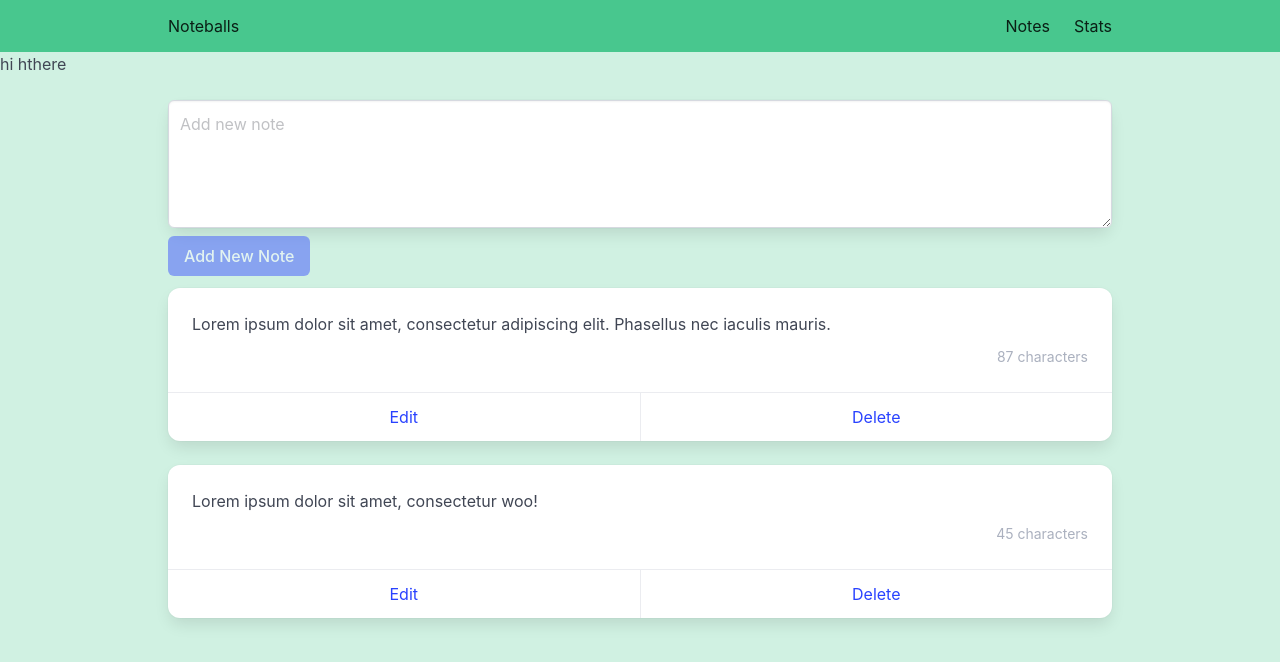
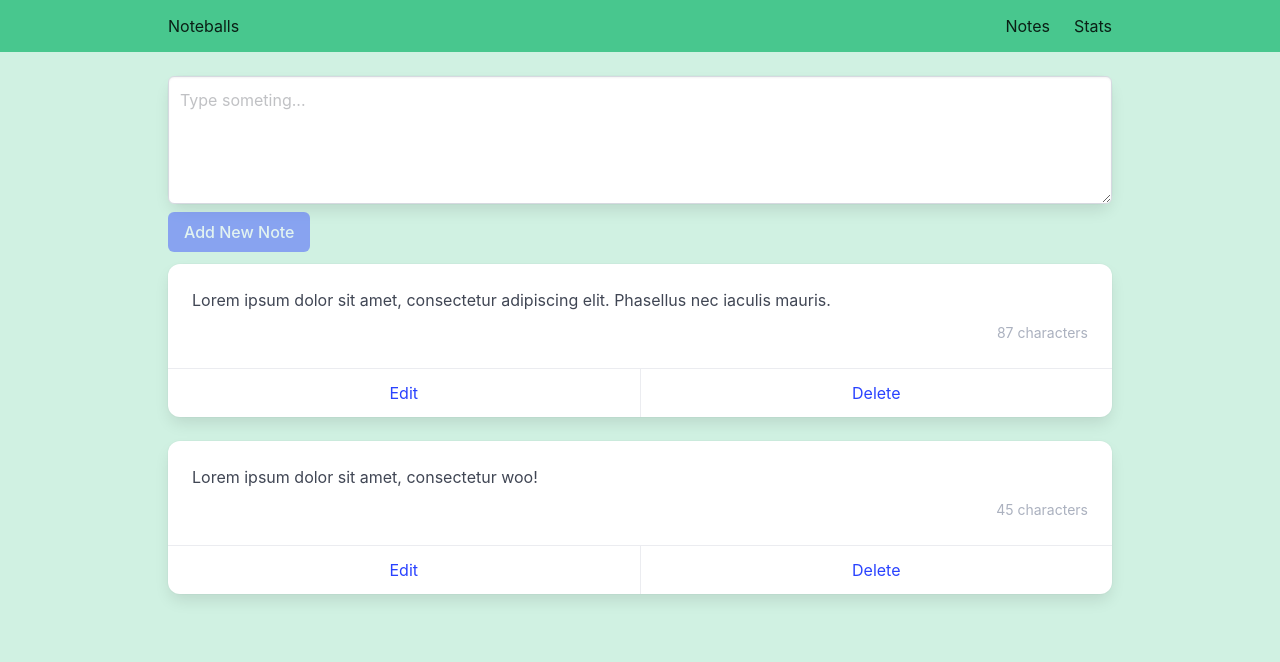
Before and after one commit to amanullahmd/noteballs-composition-API, a Vue app: page / in a window 1280 px wide. Shown: the top 662 px of the page. Built offline with nearby package versions, Linux system fonts and the light colour scheme.

Commit message:
add getcontent getter

```diff
--- a/src/App.vue
+++ b/src/App.vue
@@ -4,7 +4,6 @@ import navbar from './components/layout/navbar.vue'
 
 <template>
   <navbar />
-  <h6>hi hthere</h6>
   <div class="container is-max-desktop px-2 py-4">
     <RouterView />
   </div>
--- /dev/null
+++ b/src/components/Notes/AddEditNote.vue
@@ -0,0 +1,49 @@
+<template>
+  <div class="my-2">
+    <div class="field card">
+      <div class="field">
+        <div class="control">
+          <textarea
+            class="textarea"
+            @input="$emit('update:modelValue', $event.target.value)"
+            ref="textAreaRef"
+            :value="modelValue"
+            :placeholder="placeholder"
+          ></textarea>
+        </div>
+      </div>
+    </div>
+  </div>
+
+  <div class="field is-grouped">
+    <div class="control">
+      <slot name="buttons"> </slot>
+    </div>
+  </div>
+</template>
+
+<script setup>
+import { ref } from 'vue'
+
+const textAreaRef = ref(null)
+const props = defineProps({
+  modelValue: {
+    type: String,
+    required: true
+  },
+  placeholder: {
+    type: String,
+    default: 'Type someting...'
+  }
+})
+
+const emit = defineEmits(['update:modelValue'])
+
+const focusTextArea = () => {
+  textAreaRef.value.focus()
+}
+
+defineExpose({
+  focusTextArea
+})
+</script>
--- a/src/stores/storeNotes.js
+++ b/src/stores/storeNotes.js
@@ -28,5 +28,13 @@ export const useStoreNotes = defineStore('StoreNotes', {
     deleteNote(deleteNoteId) {
       this.notes = this.notes.filter((note) => note.id !== deleteNoteId)
     }
+  },
+  getters: {
+    getNoteContent: (state) => {
+      return (noteId) => {
+        const note = state.notes.find(note => note.id === noteId)
+        return note ? note.content : null
+      }
+    }
   }
 })
--- a/src/view/ViewEditNote.vue
+++ b/src/view/ViewEditNote.vue
@@ -1,6 +1,23 @@
 <template>
   <div class="edit-note">
-    <p>Edit note {{ $route.params.id }} </p>
+    <AddEditNote v-model="noteContent" placeholder="Edit Note" ref="addEditNoteRef">
+      <template #buttons>
+        <button :disabled="!noteContent" class="button is-link has-background-link">Save Note</button>
+        <RouterLink :to="{name: 'home'}" class="button is-link has-background-dark ml-2">Cancel</RouterLink to="/">
+      </template>
+    </AddEditNote>
   </div>
 </template>
-<script setup></script>
+<script setup>
+import { ref } from 'vue';
+import { useRoute } from 'vue-router';
+import AddEditNote from '@/components/Notes/AddEditNote.vue';
+import { useStoreNotes } from '@/stores/storeNotes';
+
+const route = useRoute()
+const noteContent = ref('')
+const noteStore = useStoreNotes()
+
+noteContent.value = noteStore.getNoteContent(route.params.id)
+
+</script>
--- a/src/view/ViewNotes.vue
+++ b/src/view/ViewNotes.vue
@@ -1,23 +1,10 @@
 <template>
   <div class="notes">
-    <div class="my-2">
-      <div class="field card">
-        <div class="control">
-          <textarea
-            class="textarea"
-            v-model="newNote"
-            ref="newNoteRef"
-            placeholder="Add new note"
-          ></textarea>
-        </div>
-      </div>
-    </div>
-
-    <div class="field is-grouped">
-      <div class="control">
+    <AddEditNote v-model="newNote" ref="addEditNoteRef">
+      <template #buttons>
         <button class="button is-link" :disabled="!newNote" @click="addNote">Add New Note</button>
-      </div>
-    </div>
+      </template>
+    </AddEditNote>
 
     <Note v-for="note in storeNotes.notes" :key="note.id" :note="note" />
   </div>
@@ -25,16 +12,18 @@
 <script setup>
 import { ref } from 'vue'
 import Note from '@/components/Notes/Note.vue'
+import AddEditNote from '@/components/Notes/AddEditNote.vue'
+
 import { useStoreNotes } from '@/stores/storeNotes'
 
 const newNote = ref('')
-const newNoteRef = ref(null)
+const addEditNoteRef = ref(null)
 
 const storeNotes = useStoreNotes()
 
 const addNote = () => {
   storeNotes.addNote(newNote.value)
   newNote.value = ''
-  newNoteRef.value.focus()
+  addEditNoteRef.value.focusTextArea()
 }
 </script>
```
